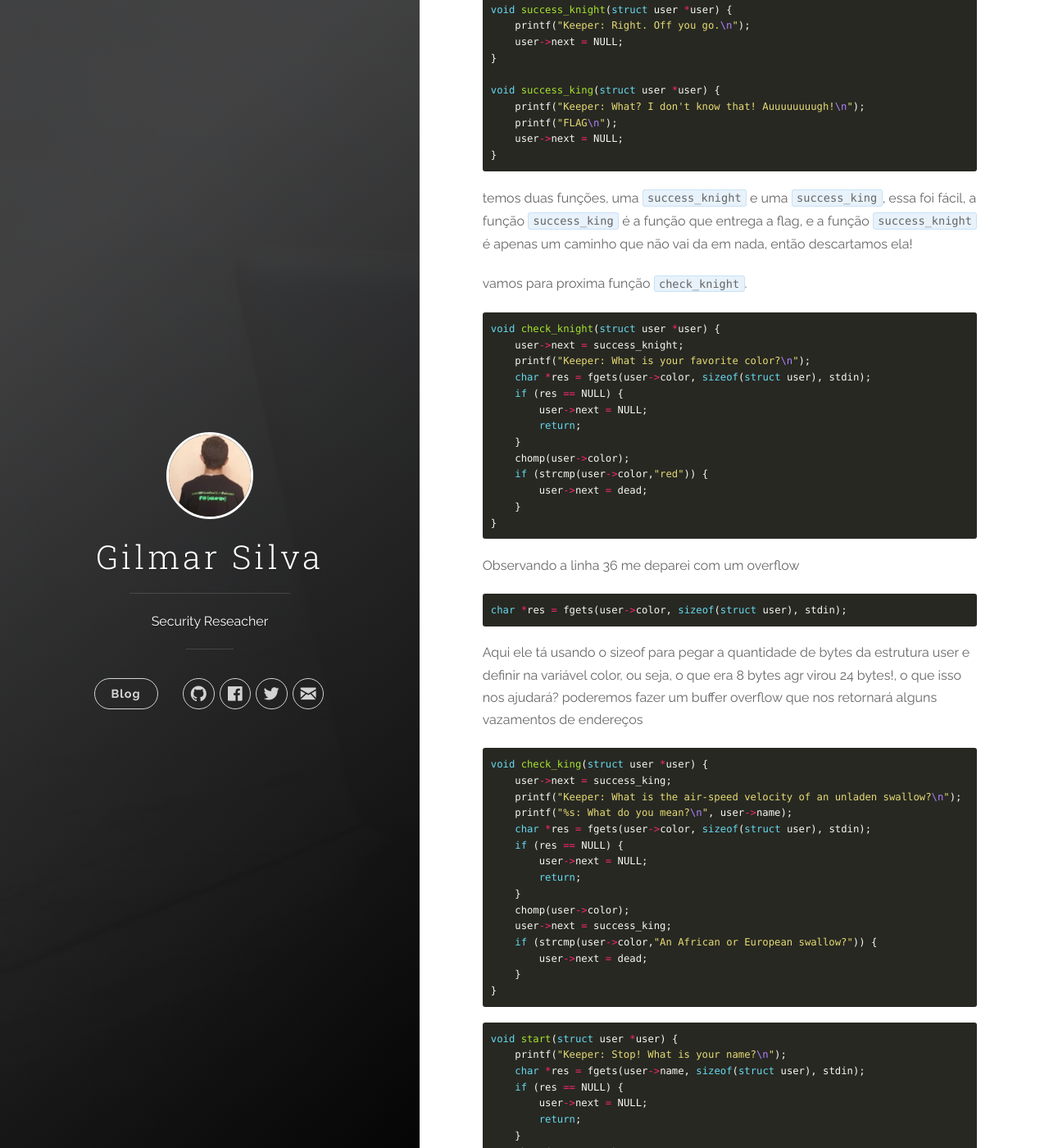
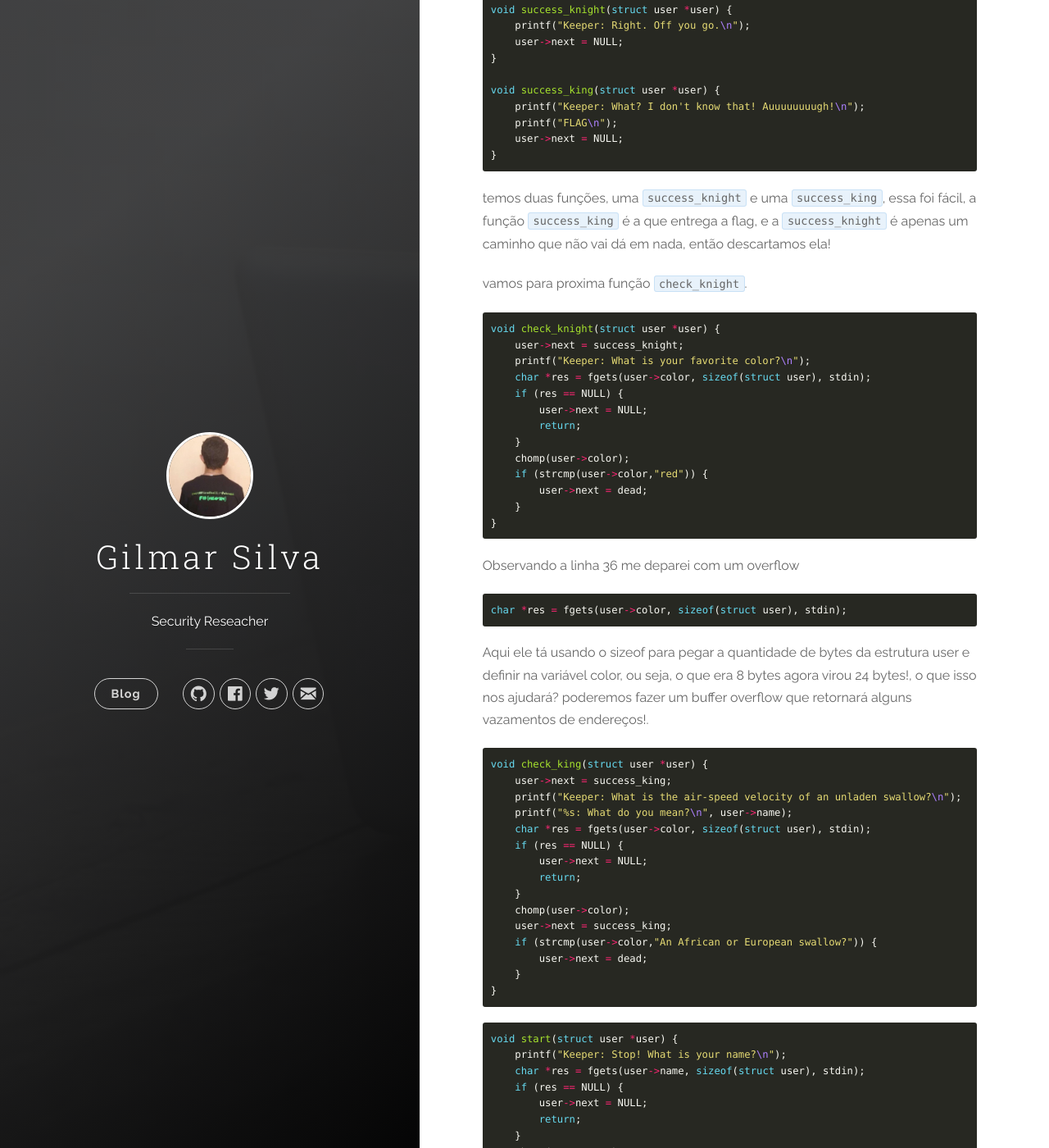
Before and after one commit to k13w/heavenh.github.io, a Jekyll site: the page built from _posts/2017-10-14-red-is-dead-Can-Cwic-2017.md, in a window 1280 px wide and 1400 px high, scrolled down 542 px. Shown: the whole window at 82% size. Built offline with Jekyll 4.4.1, drawn with Linux system fonts in a browser that asks for light colours; nearby versions of some CDN libraries; some of the changed text lies outside the part shown.

Commit message:
Update 2017-10-14-red-is-dead-Can-Cwic-2017.md

````diff
--- a/_posts/2017-10-14-red-is-dead-Can-Cwic-2017.md
+++ b/_posts/2017-10-14-red-is-dead-Can-Cwic-2017.md
@@ -5,7 +5,7 @@ categories: [write-ups]
 tags: [Can CWIC CTF 2017]
 ---
 
-Analisando a estrutura `user` nós se depara com uma variável color (8 bytes), uma variável name (8 bytes) e um ponteiro (8 bytes)
+Analisando a estrutura `user` nós nos deparamos com uma variável color (8 bytes), uma variável name (8 bytes) e um ponteiro (8 bytes)
 sendo uma estrutura de 24 bytes em sistemas 64 bits
 
 ``` c
@@ -29,8 +29,8 @@ void success_king(struct user *user) {
     user->next = NULL;
 }
 ```
-temos duas funções, uma `success_knight` e uma `success_king`, essa foi fácil, a função `success_king` é a função que entrega a
-flag, e a função `success_knight` é apenas um caminho que não vai da em nada, então descartamos ela!
+temos duas funções, uma `success_knight` e uma `success_king`, essa foi fácil, a função `success_king` é a que entrega a
+flag, e a `success_knight` é apenas um caminho que não vai dá em nada, então descartamos ela!
 
 vamos para proxima função `check_knight`.
 ``` c
@@ -53,8 +53,8 @@ Observando a linha 36 me deparei com um overflow
 char *res = fgets(user->color, sizeof(struct user), stdin);
 ```
 Aqui ele tá usando o sizeof para pegar a quantidade de bytes da estrutura user e definir
-na variável color, ou seja, o que era 8 bytes agr virou 24 bytes!, o que isso nos ajudará?
-poderemos fazer um buffer overflow que nos retornará alguns vazamentos de endereços
+na variável color, ou seja, o que era 8 bytes agora virou 24 bytes!, o que isso nos ajudará?
+poderemos fazer um buffer overflow que retornará alguns vazamentos de endereços!.
 
 ``` c
 void check_king(struct user *user) {
@@ -100,7 +100,7 @@ void start(struct user *user) {
 }
 ```
 
-Bem, Nós poderia começar com o nome `Arthur` e nós iria para `check_king`fazendo a substituição do próximo usuário, mas não havia como ir para o check seguinte!
+Bem, nós poderia começar com o nome `Arthur` e nós iria para `check_king`fazendo a substituição do próximo usuário, mas não havia como ir para o check seguinte!
 
 então nós iria para `user->next = success_king;` que nos daria a flag, foi o que eu pensei, porém, not so easy!
 
````
